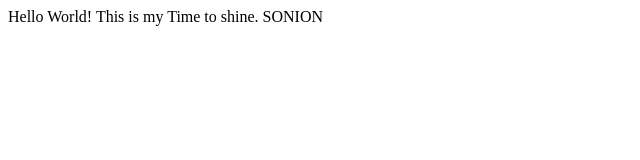
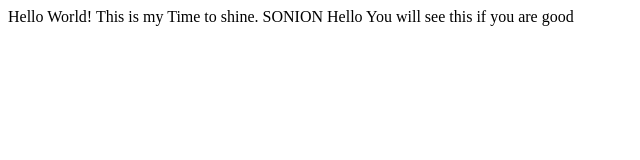
Before and after one commit to FahimFaisal111/Trying, a plain HTML site: page index.html in a window 1280 px wide. Shown: the whole page, without its empty margins (0-640 px from the left). Drawn offline with Linux system fonts and the light colour scheme.

Commit message:
2nd change

```diff
--- a/index.html
+++ b/index.html
@@ -9,5 +9,7 @@
     Hello World!
     This is my Time to shine.
     SONION
+    Hello
+    You will see this if you are good
 </body>
 </html>
```
